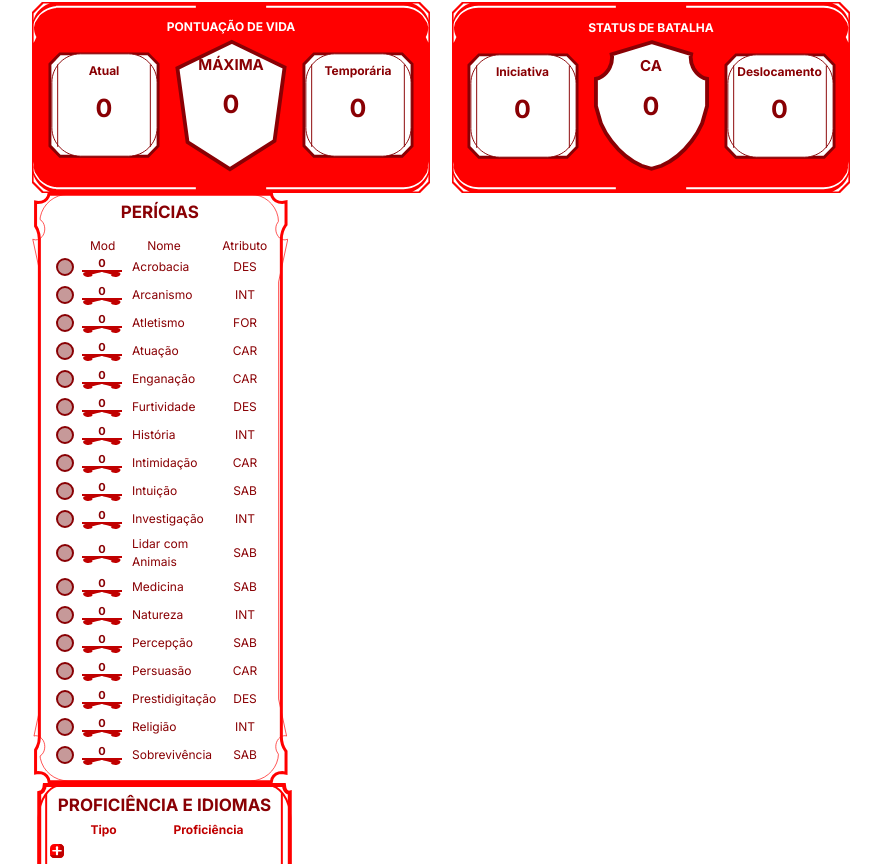
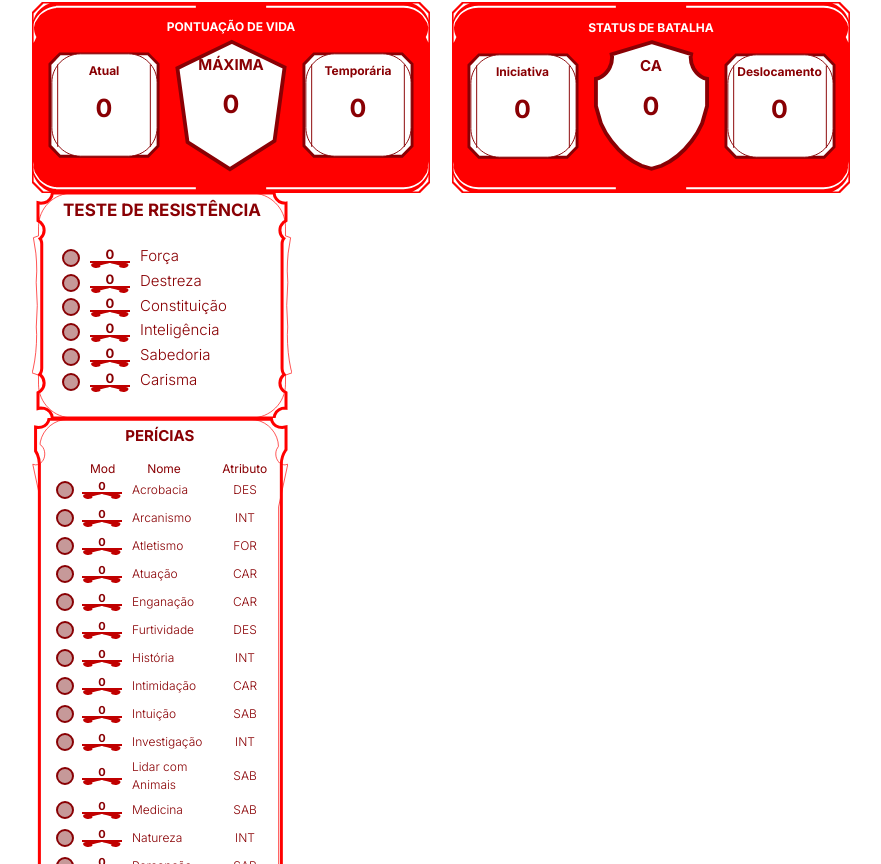
Before and after one commit to LarissaBJ/Compendio-do-Aventureiro, a React (Vite) app: page /charactersheet/attributecombat in a window 1280 px wide. Shown: the part 696-1560 px from the top of the page, without its empty margins (199-1080 px from the left). Built offline with nearby package versions, Linux system fonts and the light colour scheme.

Commit message:
componente de 'teste de resistencia', algumas mudanças na fonte do componente 'pericias', novo import da font, adição dos componentes na pagina de personagem.

```diff
--- a/index.html
+++ b/index.html
@@ -3,7 +3,9 @@
   <head>
     <meta charset="UTF-8" />
     <link rel="icon" type="image/svg+xml" href="/vite.svg" />
-    <link href="https://fonts.googleapis.com/css2?family=Inter:wght@400;500;600;700&display=swap" rel="stylesheet">
+    <link rel="preconnect" href="https://fonts.googleapis.com">
+    <link rel="preconnect" href="https://fonts.gstatic.com" crossorigin>
+    <link href="https://fonts.googleapis.com/css2?family=Inter:wght@100..900&display=swap" rel="stylesheet">
 
     <meta name="viewport" content="width=device-width, initial-scale=1.0" />
     <title>Vite + React</title>
--- /dev/null
+++ b/src/components/ResistanceTest/ResistanceTest.jsx
@@ -0,0 +1,42 @@
+import React from 'react';
+import {
+    ResistanceBox,
+    ResistanceTestWrapper,
+    ResistanceTitle,
+    ResistanceWrapper,
+    ResistanceCheckBox,
+    ResistanceText, ResistanceValue, ValueBox
+} from "./styled.js";
+import ResistanceValueImage from "../../assets/Atributos e Combates/Inputs e Selects/Input de Pericia.svg"
+const ResistanceTest = () => {
+    const resistances = [
+        {name: "Força"},
+        {name: "Destreza"},
+        {name: "Constituição"},
+        {name: "Inteligência"},
+        {name: "Sabedoria"},
+        {name: "Carisma"}];
+
+    return (
+        <ResistanceTestWrapper>
+            <ResistanceTitle>TESTE DE RESISTÊNCIA</ResistanceTitle>
+
+            <ResistanceWrapper>
+                {resistances.map(resistance => (
+                    <ResistanceBox key={resistance.name}>
+                        <ResistanceCheckBox/>
+                        <ValueBox>
+                            <ResistanceValue>{0}</ResistanceValue>
+                            <img className="img-resistencias" src={ResistanceValueImage} alt="input de Teste de resistencias" style={{ alignSelf: 'center' }} />
+                        </ValueBox>
+
+                        <ResistanceText>{resistance.name}</ResistanceText>
+                    </ResistanceBox>
+                ))}
+            </ResistanceWrapper>
+
+        </ResistanceTestWrapper>
+    );
+};
+
+export default ResistanceTest;
--- /dev/null
+++ b/src/components/ResistanceTest/styled.js
@@ -0,0 +1,105 @@
+import styled from "styled-components";
+import ResistanceBoxImage from "../../assets/Atributos e Combates/Caixas de Componentes/Caixa de Teste de Resistencia.svg";
+import ResistanceValueImage from "../../assets/Atributos e Combates/Inputs e Selects/Input de Pericia.svg"
+export const ResistanceTestWrapper= styled.div`
+  display: flex;
+  flex-direction: column;
+  justify-content: normal;
+  background-image: url(${ResistanceBoxImage});
+  background-position: center;
+  width: 260px;
+  height: 225px;
+  margin: 0;
+  top: 6px;
+  left: 0;
+`;
+
+export const  ResistanceWrapper = styled.div`
+  width: 163px;
+  height: 142px;
+  display: flex;
+  flex-direction: column;
+  margin-left: 26px;
+  margin-top: 25px;
+  justify-content: space-between;
+  align-items: flex-start;
+`;
+
+export const  ResistanceBox = styled.div`
+  width: 200px;
+  display: flex;
+  flex-direction: row;
+  align-items: center;
+  height: 18px;
+`;
+
+
+const TextBase = styled.h2`
+  font-size: ${(props) => props.fontSize || '16px'};
+  color: ${(props) => props.$color || '#890004'};
+  text-align: center;
+  margin-top: ${(props) => props.$marginTop || '10px'};
+  margin-bottom: ${(props) => props.$marginBottom || '0px'};
+  font-family: 'Inter', sans-serif;
+`;
+
+export const ResistanceTitle = styled.h1`
+  font-size: 17px;
+  height: 21px;
+  color: #890004;
+  margin-top: 8px;
+  margin-bottom: 0;
+`;
+
+export const ResistanceText = styled(TextBase).attrs({
+    color: '#890004',
+})`
+  font-size: 15px;
+  margin-left: 10px;
+  margin-top: 0;
+  font-family: 'Inter', 'sans-serif';
+  font-weight: 300;
+
+`;
+
+export const ResistanceValue = styled(TextBase).attrs({
+    color: '#890004',
+    fontFamily: 'Inter',
+})`
+  font-size: 13px;
+  margin-top: 0;
+  height: 16px;
+`;
+
+export const ResistanceCheckBox = styled.input.attrs({ type: 'checkbox' })`
+  -webkit-appearance: none;
+  -moz-appearance: none;
+  appearance: none;
+
+  width: 18px;
+  height: 18px;
+  border-radius: 50%;
+  border: 2px solid #890004;
+  background-color: #C69999;
+  cursor: pointer;
+  margin-bottom: 0;
+
+  &:checked {
+    background-color: #890004;
+  }
+
+  &:focus {
+    outline: none;
+  }
+
+  margin-right: 10px;
+`;
+
+
+export const ValueBox = styled.div`
+    background-image: url${ResistanceValueImage};
+  display: flex;
+  flex-direction: column;
+  align-items: center;
+
+`
--- a/src/components/Skills/styled.js
+++ b/src/components/Skills/styled.js
@@ -13,10 +13,10 @@ export const SkillsWrapper = styled.div`
   box-sizing: border-box;
 `;
 export const SkillTitle = styled.h1`
-    font-size: 17px;
-    color: #890004;
-    margin-top: 10px;
-    margin-bottom: 15px;
+  font-size: 15px;
+  color: #890004;
+  margin-top: 10px;
+  margin-bottom: 15px;
 `;
 export const SkillsHeader = styled.div`
   display: flex;
@@ -81,7 +81,7 @@ export const LabelName = styled(Label)`
   text-align: left;
   overflow: hidden;
   white-space: normal;
-
+  font-weight: 300;
 `;
 
 export const LabelAttribute = styled(Label)`
@@ -90,6 +90,7 @@ export const LabelAttribute = styled(Label)`
   overflow: hidden;
   white-space: nowrap;
   text-overflow: ellipsis;
+  font-weight: 300;
 `;
 
 export const LabelHeaderName = styled(Label)`
--- a/src/pages/TabMenuPages/AttributeCombatPage/AttributeCombatPage.jsx
+++ b/src/pages/TabMenuPages/AttributeCombatPage/AttributeCombatPage.jsx
@@ -5,6 +5,7 @@ import Defense from '../../../components/StatusBox/Defense';
 import {StatusBox} from './styled';
 import Equipment from '../../../components/Equipment/Equipment';
 import Proficiency from '../../../components/Proficiency/Proficiency';
+import ResistanceTest from "../../../components/ResistanceTest/ResistanceTest.jsx";
 
 class AttributeCombatPage extends Component {
   render() {
@@ -15,7 +16,8 @@ class AttributeCombatPage extends Component {
           <Life/>
           <Defense/>
         </StatusBox>
-        <Skills/>
+          <ResistanceTest/>
+          <Skills/>
         <Proficiency/>
         <Equipment/>
 
```
Also changed, not shown: src/App.jsx (line endings or trailing spaces).
